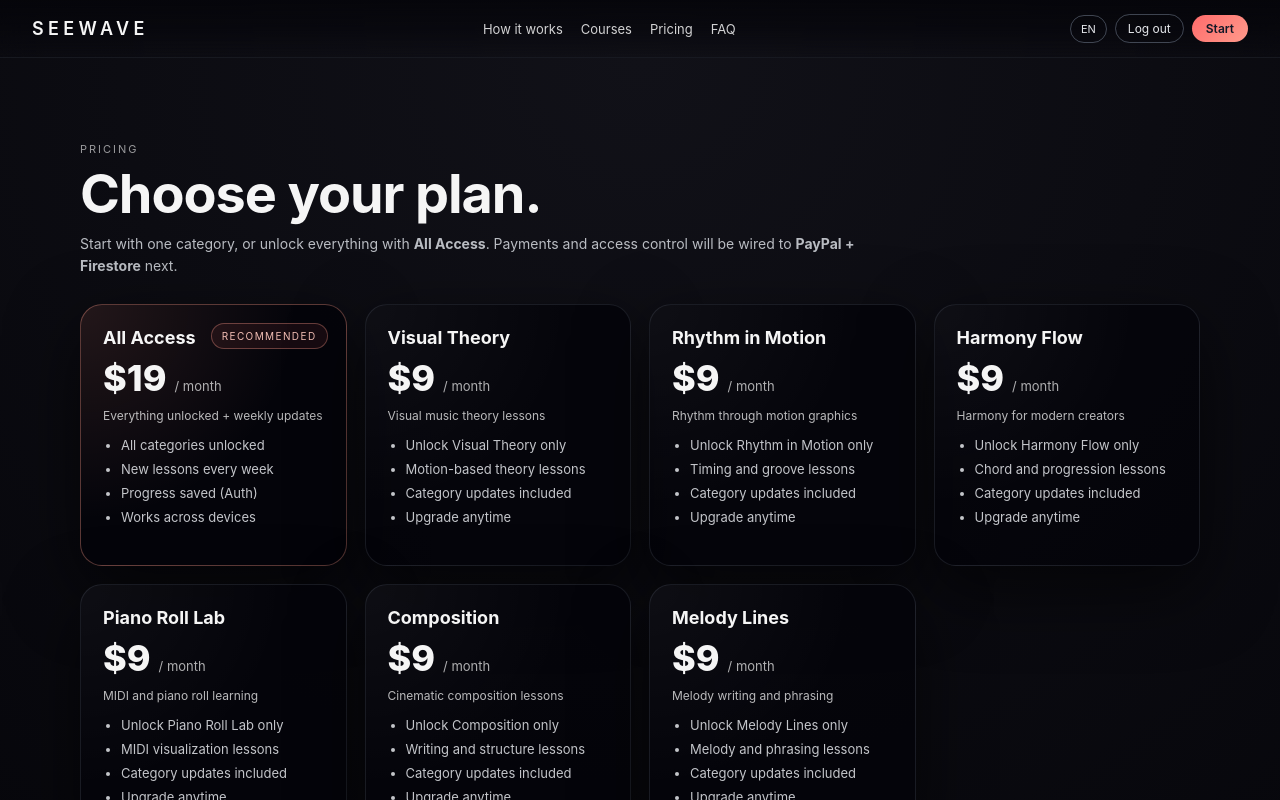
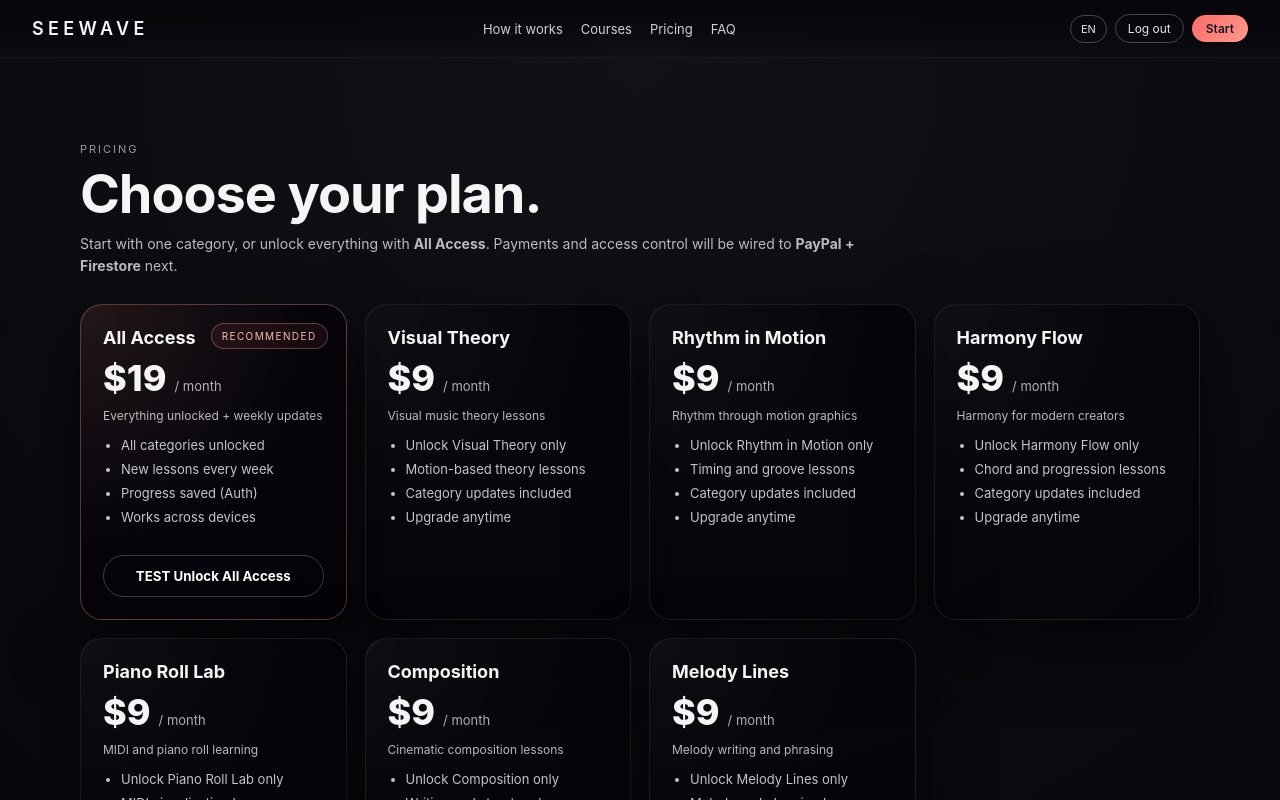
Before and after one commit to tjdgns2071/SEEWAVE, a React (Vite) app: page /pricing in a window 1280 px wide. Shown: the top 800 px of the page. Built offline with nearby package versions, Linux system fonts and the light colour scheme; no server answers; sample sign-in values are in the browser's storage.

Commit message:
test unlock flow and access logic

```diff
--- a/src/pages/PricingPage.jsx
+++ b/src/pages/PricingPage.jsx
@@ -2,7 +2,8 @@
 import React, { useEffect, useMemo, useRef, useState } from "react";
 import { useNavigate } from "react-router-dom";
 import { onAuthStateChanged } from "firebase/auth";
-import { auth } from "../firebase";
+import { auth, db } from "../firebase";
+import { doc, serverTimestamp, setDoc } from "firebase/firestore";
 
 const PAYPAL_CLIENT_ID =
     "AQyDJNBSwqwn-z_IeAs6MyEtyE6kGf6i3ETIMJDj9DofboswMVfdpUvmwRwHIbqbbDXkxzh_7PX_JHz_";
@@ -83,6 +84,39 @@ export default function PricingPage() {
     const navigate = useNavigate();
     const [checkingAuth, setCheckingAuth] = useState(true);
     const [openIdx, setOpenIdx] = useState(0);
+    const handleTestUnlockAllAccess = async () => {
+        const user = auth.currentUser;
+
+        if (!user) {
+            navigate("/login?redirect=/pricing");
+            return;
+        }
+
+        await setDoc(
+            doc(db, "subscriptions", user.uid),
+            {
+                uid: user.uid,
+                email: user.email,
+                status: "active",
+                planType: "all_access",
+                all_access: true,
+                categories: [
+                    "visual-theory",
+                    "rhythm-in-motion",
+                    "harmony-flow",
+                    "piano-roll-lab",
+                    "composition",
+                    "melody-lines",
+                ],
+                testMode: true,
+                updatedAt: serverTimestamp(),
+            },
+            { merge: true }
+        );
+
+        alert("TEST All Access unlocked.");
+        navigate("/courses");
+    };
 
     useEffect(() => {
         const unsub = onAuthStateChanged(auth, (user) => {
@@ -369,6 +403,24 @@ export default function PricingPage() {
                             </ul>
 
                             <PayPalSubscribeButton planId={p.planId} planName={p.name} />
+                            {p.primary && (
+                                <button
+                                    onClick={handleTestUnlockAllAccess}
+                                    style={{
+                                        marginTop: 12,
+                                        width: "100%",
+                                        padding: "12px 16px",
+                                        borderRadius: 999,
+                                        border: "1px solid rgba(255,255,255,0.22)",
+                                        background: "transparent",
+                                        color: "#fff",
+                                        fontWeight: 700,
+                                        cursor: "pointer",
+                                    }}
+                                >
+                                    TEST Unlock All Access
+                                </button>
+                            )}
                         </div>
                     ))}
                 </div>
```
